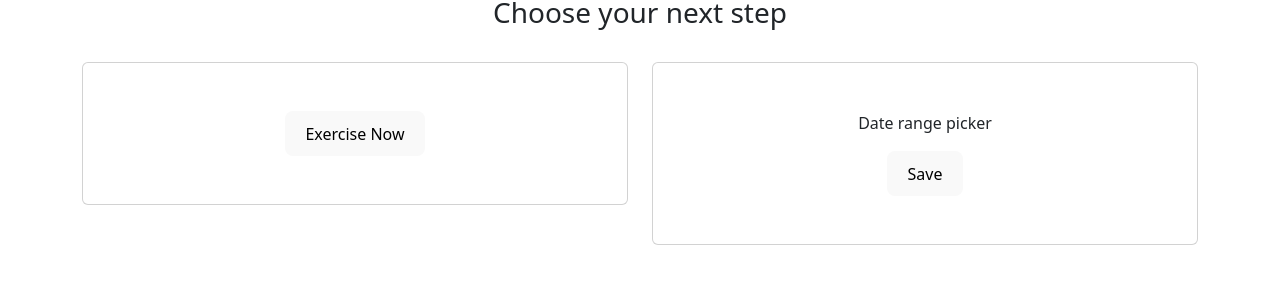
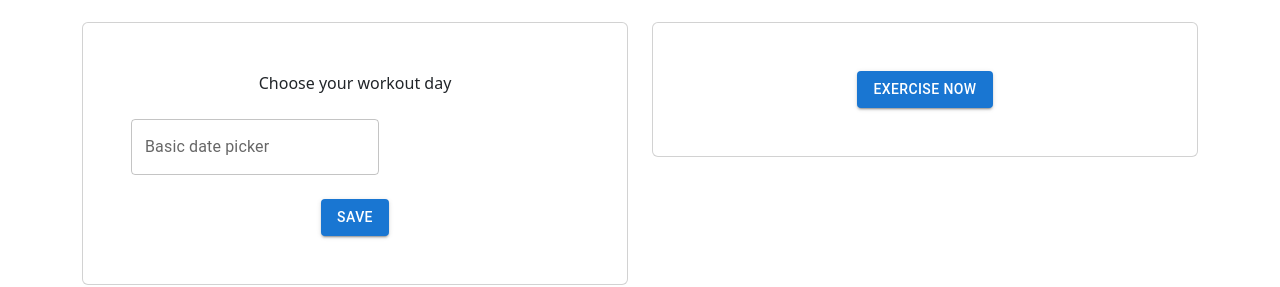
Before and after one commit to giuliainbarcelona/fitnessapp, a React (Vite) app in the folder client/: page /Workout in a window 1280 px wide. Shown: the part 389-676 px from the top of the page. Built offline with nearby package versions, Linux system fonts and the light colour scheme; no server answers.

Commit message:
Calendar

```diff
--- a/client/src/pages/Buildyourworkout.jsx
+++ b/client/src/pages/Buildyourworkout.jsx
@@ -1,8 +1,6 @@
 import React from "react";
 import { useState } from "react";
 import { useNavigate } from "react-router-dom";
-
-const apiurl = "https://api.api-ninjas.com/v1/exercises";
 
 export default function BuildYourWorkout() {
   const [inputCriteria, setInputCriteria] = useState({
--- a/client/src/pages/Calendar.jsx
+++ b/client/src/pages/Calendar.jsx
@@ -1,5 +1,16 @@
 import React from "react";
+import FullCalendar from "@fullcalendar/react";
+import dayGridPlugin from "@fullcalendar/daygrid";
+import timeGridPlugin from "@fullcalendar/timegrid";
+import interactionPlugin from "@fullcalendar/interaction";
 
-export default function calendar() {
-  return <div>calendar</div>;
+export default function Calendar() {
+  return (
+    <div>
+      <FullCalendar
+        plugins={[dayGridPlugin, timeGridPlugin, interactionPlugin]}
+        initialView={"dayGridMonth"}
+      />
+    </div>
+  );
 }
--- a/client/src/pages/Workout.jsx
+++ b/client/src/pages/Workout.jsx
@@ -1,5 +1,12 @@
 import React, { useState, useEffect } from "react";
 import { useSearchParams } from "react-router-dom";
+import Button from "@mui/material/Button";
+import { DemoContainer } from "@mui/x-date-pickers/internals/demo";
+import { AdapterDayjs } from "@mui/x-date-pickers/AdapterDayjs";
+import { LocalizationProvider } from "@mui/x-date-pickers/LocalizationProvider";
+import { DatePicker } from "@mui/x-date-pickers/DatePicker";
+import { useNavigate } from "react-router-dom";
+
 import "bootstrap/dist/css/bootstrap.min.css";
 
 const apiurl = "https://api.api-ninjas.com/v1/exercises";
@@ -7,6 +14,8 @@ const apiurl = "https://api.api-ninjas.com/v1/exercises";
 export default function Workout() {
   const [searchParams, setSearchParams] = useSearchParams();
   const [workouts, setWorkouts] = useState([]);
+  const [selectedDate, setSelectedDate] = useState(); // if it does not work do null
+  const navigate = useNavigate();
 
   useEffect(() => {
     async function getWorkout() {
@@ -25,7 +34,7 @@ export default function Workout() {
         );
 
         const workouts = await response.json();
-        setWorkouts(workouts.slice(0, 5)); // Limits the amout of WOs that will render
+        setWorkouts(workouts.slice(0, 3)); // Limits the amout of WOs that will render
         console.log(workouts); // This is an array of objects!
         console.log(workouts.length); // Gets you back the number of workouts
       } catch (err) {
@@ -34,6 +43,22 @@ export default function Workout() {
     }
     getWorkout();
   }, [searchParams]);
+
+  const handleDateSelection = (newValue) => {
+    setSelectedDate(newValue);
+  };
+
+  const handleSave = (e) => {
+    // Handle save logic here, for example, navigate to another page or save the date range to state
+    e.preventDefault();
+    navigate(`/Calendar`); // navigate(`/Workout?${params}`); with date values
+    console.log("Selected Date Range:", selectedDate.$D);
+  };
+
+  const handleExercise = (e) => {
+    e.preventDefault();
+    navigate(`/Exercises`); // navigate(`/Workout?${params}`); with date values
+  };
 
   return (
     <div className="container">
@@ -71,16 +96,34 @@ export default function Workout() {
           <br />
           <div className="card">
             <div className="card-body">
-              <button>Exercise Now</button>
+              <p>Choose your workout day</p>
+              <LocalizationProvider dateAdapter={AdapterDayjs}>
+                <DemoContainer components={["DatePicker"]}>
+                  <DatePicker
+                    label="Basic date picker"
+                    onChange={(newValue) => handleDateSelection(newValue)}
+                  />
+                </DemoContainer>
+              </LocalizationProvider>
+              <br />
+              <Button variant="contained" color="primary" onClick={handleSave}>
+                Save
+              </Button>
             </div>
           </div>
         </div>
+        <br />
         <div className="col-sm-6">
           <br />
           <div className="card">
             <div className="card-body">
-              <p>Date range picker</p>
-              <button>Save</button>
+              <Button
+                variant="contained"
+                color="primary"
+                onClick={handleExercise}
+              >
+                Exercise Now
+              </Button>
             </div>
           </div>
         </div>
```
Also changed, not shown: client/package.json (+12 -0 lines), package.json (+12 -0 lines), 2 other files (tests, documents, lock files or other folders).
